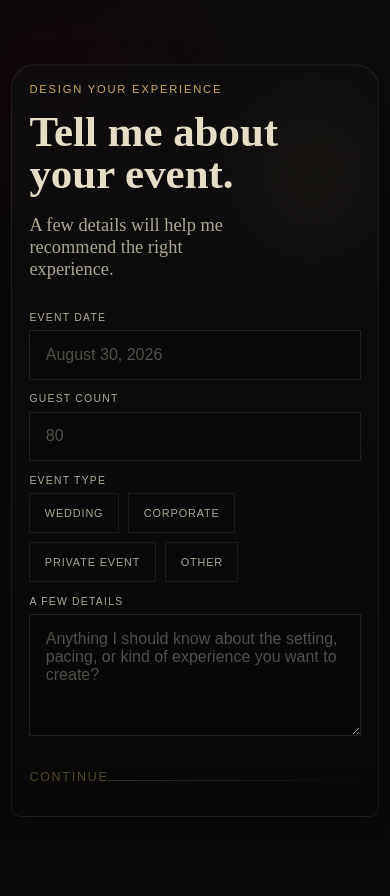
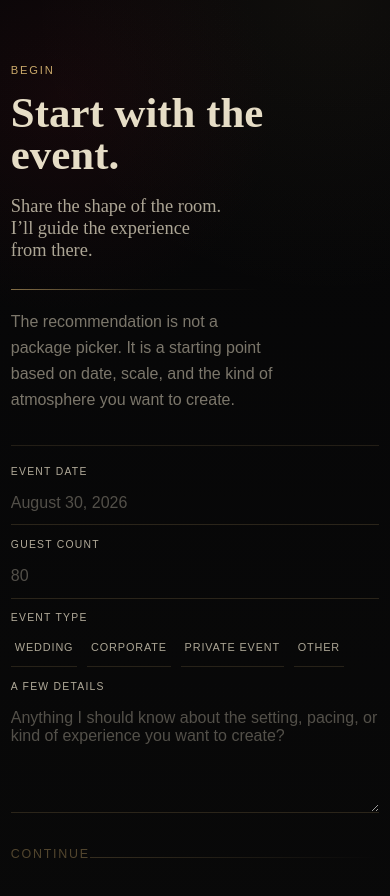
Before and after one commit to chaseellsworthiv-artifice/Artifice-Website, a Next.js app: page /design in a window 390 px wide. Shown: the top 896 px of the page. Built offline with nearby package versions, Linux system fonts and the light colour scheme; a web font is replaced by a local one.

Commit message:
Refine booking flow editorial experience

```diff
--- a/components/DesignFlow.jsx
+++ b/components/DesignFlow.jsx
@@ -19,6 +19,12 @@ const interstitialLines = [
   "Considering flow of the room",
   "Shaping the strongest experience",
 ];
+
+const recommendationNotes = {
+  "close-up": "A fluid choice for cocktail-style rooms, receptions, and evenings built around movement.",
+  table: "A focused choice when the room can support a deliberate point of invitation.",
+  cabaret: "A shared choice when the evening needs one concentrated room-wide moment.",
+};
 
 function mapSlug(slug) {
   return slug === "designed" ? "designed-experience" : slug;
@@ -172,10 +178,16 @@ export default function DesignFlow() {
     <main className={styles.page}>
       {step === "intake" ? (
         <section className={styles.shell}>
-          <div className={styles.intakePanel}>
-            <p className={styles.eyebrow}>Design Your Experience</p>
-            <h1 className={styles.title}>Tell me about your event.</h1>
-            <p className={styles.subtext}>A few details will help me recommend the right experience.</p>
+          <div className={styles.intakeEditorial}>
+            <div className={styles.intakeCopy}>
+              <p className={styles.eyebrow}>Begin</p>
+              <h1 className={styles.title}>Start with the event.</h1>
+              <p className={styles.subtext}>Share the shape of the room. I’ll guide the experience from there.</p>
+              <div className={styles.intakeRule} aria-hidden="true" />
+              <p className={styles.intakeAside}>
+                The recommendation is not a package picker. It is a starting point based on date, scale, and the kind of atmosphere you want to create.
+              </p>
+            </div>
 
             <form className={styles.form} onSubmit={handleSubmit}>
               <label className={styles.field}>
@@ -257,15 +269,11 @@ export default function DesignFlow() {
             <article className={styles.primaryRecommendation}>
               <p className={styles.cardEyebrow}>{recommendationLabel}</p>
               <h2>{result.primary.name}</h2>
-              <p className={styles.primaryStatement}>{result.primary.why}</p>
+              <p className={styles.primaryStatement}>{result.primary.feeling}</p>
               <div className={styles.recommendationNotes}>
                 <p>
-                  <span>What it creates</span>
-                  {result.primary.feeling}
-                </p>
-                <p>
-                  <span>Why I would begin here</span>
-                  It gives the room a clear shape without making the evening feel scheduled around a performance.
+                  <span>Why this direction</span>
+                  {recommendationNotes[result.primary.slug] || result.primary.why}
                 </p>
               </div>
               <Link href={experienceHref(result.primary.slug)} className={styles.primaryAction}>
--- a/components/design.module.css
+++ b/components/design.module.css
@@ -8,7 +8,7 @@
 
 .shell,
 .recommendationShell {
-  width: min(100% - 2rem, 980px);
+  width: min(100% - 2rem, 1120px);
   margin: 0 auto;
   min-height: 100vh;
   display: flex;
@@ -17,7 +17,6 @@
   padding: 4rem 0;
 }
 
-.intakePanel,
 .consideringPanel,
 .card {
   width: 100%;
@@ -31,10 +30,45 @@
   border-radius: 30px 30px 12px 12px;
 }
 
-.intakePanel,
 .consideringPanel {
   max-width: 700px;
   padding: 2rem 1.8rem;
+  border: 0;
+  background: transparent;
+  box-shadow: none;
+  border-radius: 0;
+}
+
+.intakeEditorial,
+.inquiryEditorial {
+  width: 100%;
+  display: grid;
+  grid-template-columns: minmax(0, 0.9fr) minmax(24rem, 1fr);
+  gap: clamp(2.4rem, 6vw, 6rem);
+  align-items: start;
+}
+
+.intakeCopy,
+.inquiryCopy {
+  padding-top: clamp(0.4rem, 2vw, 2rem);
+}
+
+.confirmationEditorial {
+  width: min(100%, 42rem);
+}
+
+.intakeRule {
+  width: min(24rem, 64vw);
+  height: 1px;
+  margin-top: clamp(1.7rem, 3vw, 2.4rem);
+  background: linear-gradient(90deg, rgba(201, 168, 106, 0.64), rgba(201, 168, 106, 0.16), rgba(201, 168, 106, 0));
+}
+
+.intakeAside {
+  margin: clamp(1.2rem, 2vw, 1.8rem) 0 0;
+  max-width: 34ch;
+  color: rgba(230, 221, 198, 0.52);
+  line-height: 1.62;
 }
 
 .eyebrow,
@@ -73,18 +107,21 @@
 .form {
   display: grid;
   grid-template-columns: repeat(2, minmax(0, 1fr));
-  gap: 1rem;
-  margin-top: 2rem;
+  gap: 1.15rem 1rem;
+  margin-top: 0;
+  padding-top: clamp(0.8rem, 2vw, 1.6rem);
+  border-top: 1px solid rgba(201, 168, 106, 0.14);
 }
 
-.selectionSummary {
+.selectionSummary,
+.inquiryMemory {
   margin-top: 1.6rem;
-  padding: 1.15rem;
-  border: 1px solid rgba(201, 168, 106, 0.12);
-  background: rgba(8, 8, 9, 0.42);
+  padding-top: 1.1rem;
+  border-top: 1px solid rgba(201, 168, 106, 0.16);
 }
 
-.selectionSummary h2 {
+.selectionSummary h2,
+.inquiryMemory h2 {
   margin: 0;
   color: var(--aged-paper);
   font-family: "Cormorant Garamond", serif;
@@ -92,14 +129,15 @@
   line-height: 1;
 }
 
-.selectionSummary p:last-child {
+.selectionSummary p:last-child,
+.inquiryMemory p:last-child {
   margin: 0.7rem 0 0;
   color: var(--muted-paper);
 }
 
 .field {
   display: grid;
-  gap: 0.45rem;
+  gap: 0.5rem;
 }
 
 .field span {
@@ -112,12 +150,14 @@
 .field input,
 .field textarea {
   width: 100%;
-  border: 1px solid rgba(201, 168, 106, 0.14);
-  background: rgba(8, 8, 9, 0.72);
+  border: 0;
+  border-bottom: 1px solid rgba(201, 168, 106, 0.18);
+  background: transparent;
   color: var(--aged-paper);
-  padding: 0.92rem 0.96rem;
+  padding: 0.58rem 0 0.78rem;
   font: inherit;
   outline: none;
+  border-radius: 0;
 }
 
 .field input::placeholder,
@@ -127,7 +167,7 @@
 
 .field input:focus,
 .field textarea:focus {
-  border-color: rgba(201, 168, 106, 0.32);
+  border-color: rgba(201, 168, 106, 0.46);
 }
 
 .fullWidth {
@@ -141,11 +181,12 @@
 }
 
 .chip {
-  border: 1px solid rgba(201, 168, 106, 0.12);
-  background: rgba(8, 8, 9, 0.56);
+  border: 0;
+  border-bottom: 1px solid rgba(201, 168, 106, 0.16);
+  background: transparent;
   color: rgba(230, 221, 198, 0.74);
-  min-height: 40px;
-  padding: 0 0.9rem;
+  min-height: 36px;
+  padding: 0 0.25rem 0.2rem;
   letter-spacing: 0.08em;
   text-transform: uppercase;
   font-size: 0.68rem;
@@ -153,7 +194,7 @@
 }
 
 .chipActive {
-  border-color: rgba(201, 168, 106, 0.3);
+  border-color: rgba(201, 168, 106, 0.74);
   color: var(--aged-paper);
 }
 
@@ -211,21 +252,22 @@
 
 .trace {
   display: inline-flex;
-  gap: 0.5rem;
-  margin-bottom: 1rem;
+  gap: 0;
+  margin-bottom: 1.2rem;
 }
 
 .trace span {
   display: block;
-  width: 56px;
+  width: min(18rem, 54vw);
   height: 1px;
   background: linear-gradient(90deg, rgba(201, 168, 106, 0), rgba(201, 168, 106, 0.65), rgba(201, 168, 106, 0));
   opacity: 0.7;
   animation: pulseLine 1.4s ease-in-out infinite;
 }
 
-.trace span:nth-child(2) { animation-delay: 0.16s; }
-.trace span:nth-child(3) { animation-delay: 0.32s; }
+.trace span:nth-child(n+2) {
+  display: none;
+}
 
 .consideringLine {
   margin: 1rem 0 0;
@@ -287,7 +329,7 @@
 
 .primaryStatement {
   margin: clamp(1.25rem, 2.2vw, 1.9rem) 0 0;
-  max-width: 38ch;
+  max-width: 29ch;
   color: rgba(230, 221, 198, 0.82);
   font-family: "Cormorant Garamond", serif;
   font-size: clamp(1.35rem, 2.2vw, 1.95rem);
@@ -297,14 +339,14 @@
 .recommendationNotes {
   display: grid;
   gap: 1rem;
-  margin-top: clamp(1.35rem, 3vw, 2rem);
-  max-width: 40rem;
+  margin-top: clamp(1.15rem, 2.4vw, 1.65rem);
+  max-width: 28rem;
 }
 
 .recommendationNotes p {
   margin: 0;
-  color: var(--muted-paper);
-  line-height: 1.62;
+  color: rgba(230, 221, 198, 0.58);
+  line-height: 1.55;
 }
 
 .recommendationNotes span {
@@ -338,7 +380,7 @@
 .alternateRow p {
   margin: 0.75rem 0 0;
   color: rgba(230, 221, 198, 0.58);
-  line-height: 1.58;
+  line-height: 1.5;
 }
 
 .customPrompt {
@@ -385,13 +427,11 @@
     width: min(100% - 1.35rem, 980px);
   }
 
-  .intakePanel,
   .consideringPanel,
   .card {
     border-radius: 24px 24px 10px 10px;
   }
 
-  .intakePanel,
   .consideringPanel,
   .primaryCard,
   .alternateStack .card,
@@ -399,9 +439,26 @@
     padding: 1.1rem;
   }
 
+  .intakeEditorial,
+  .inquiryEditorial {
+    grid-template-columns: 1fr;
+    gap: 2rem;
+  }
+
+  .intakeCopy,
+  .inquiryCopy {
+    padding-top: 0;
+  }
+
+  .intakeAside {
+    max-width: 30ch;
+  }
+
   .form {
     grid-template-columns: 1fr;
     gap: 0.85rem;
+    padding-top: 1.25rem;
+    padding-bottom: 4.5rem;
   }
 
   .formActions,
```
Also changed, not shown: components/DesignInquiry.jsx (+10 -8 lines), components/ExperienceDetail.jsx (+4 -4 lines), components/experience.module.css (+28 -11 lines).
